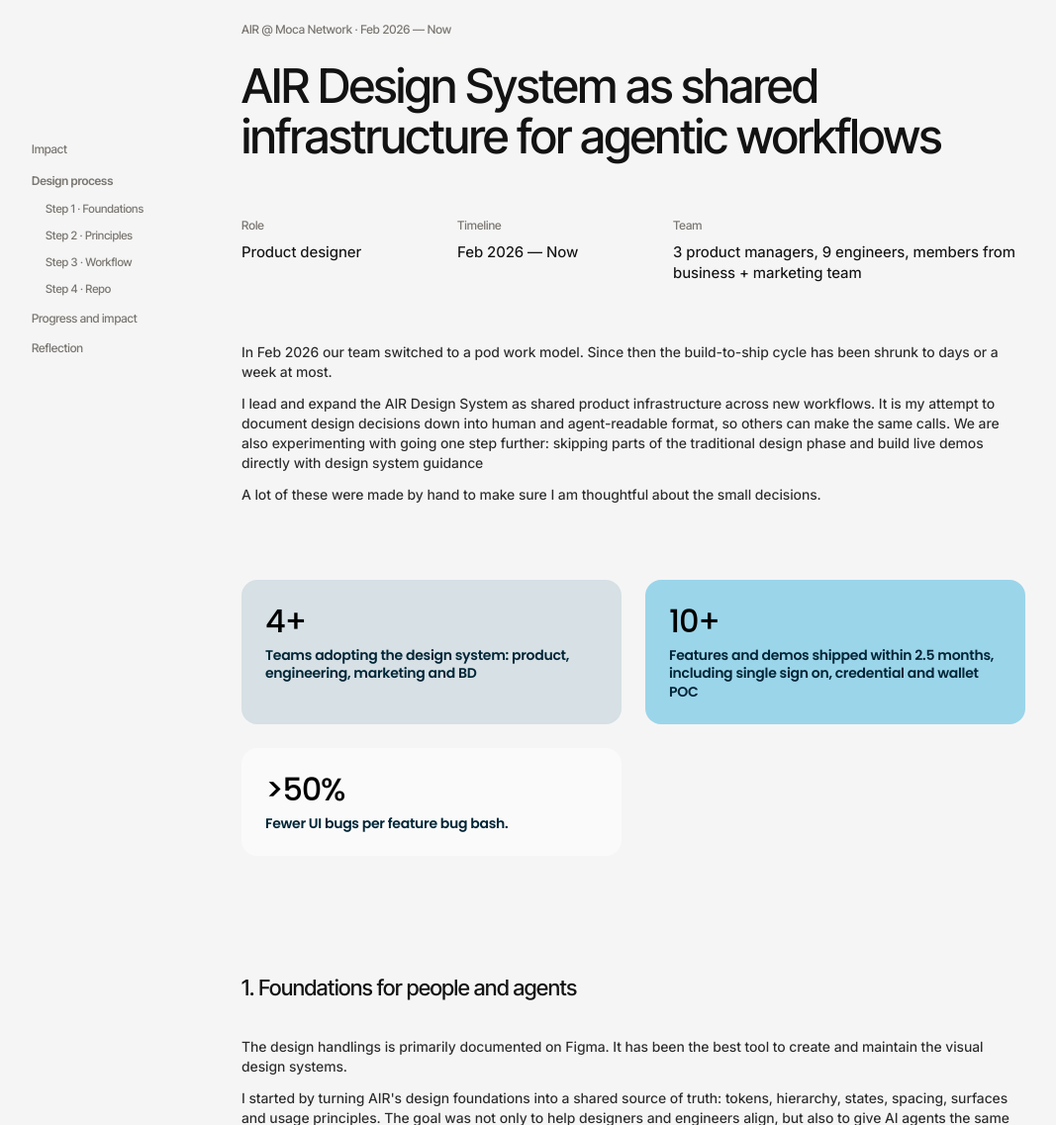
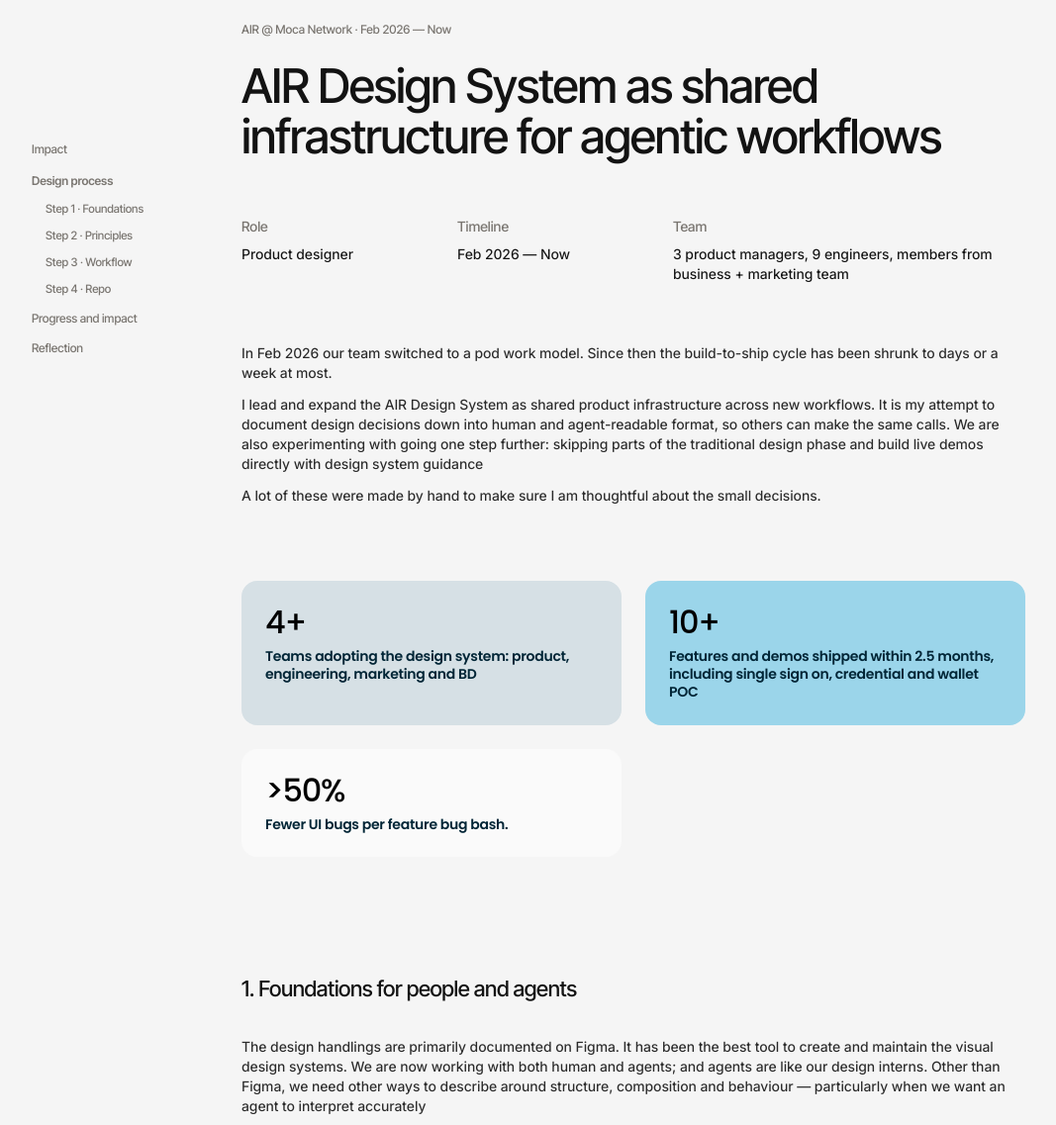
Before and after one commit to wongcheukyiu328-lab/my-portfolio, a plain HTML site: page projects/air.html in a window 1280 px wide. Shown: the part 149-1286 px from the top of the page at 99% size, without its empty margins (0-1067 px from the left). Drawn offline with Linux system fonts and the light colour scheme; a web font is replaced by a local one.

Commit message:
AIR case study: expand section 1 intro, match meta strip to body size
- Section 1 opening: "is" -> "are", add humans-and-agents text
- Role/Timeline/Team labels and values set to 14px / 20px

Co-Authored-By: Claude Opus 5.5 <noreply@anthropic.com>
Claude-Session: https://claude.ai/code/session_018xt7SXkZVVKuK3iUSNJE3a

```diff
--- a/projects/air.html
+++ b/projects/air.html
@@ -218,8 +218,8 @@
     padding:0 0 20px;margin-top:56px;
   }
   @media (max-width:800px){.meta-strip{grid-template-columns:1fr;gap:24px}}
-  .meta-strip .m-lbl{font-family:var(--f-display);font-weight:400;font-size:12px;letter-spacing:0;text-transform:none;color:var(--muted);margin-bottom:8px}
-  .meta-strip .m-val{font-size:15px;color:var(--ink);line-height:1.4}
+  .meta-strip .m-lbl{font-family:var(--f-display);font-weight:400;font-size:14px;line-height:20px;letter-spacing:0;text-transform:none;color:var(--muted);margin-bottom:8px}
+  .meta-strip .m-val{font-size:14px;color:var(--ink);line-height:20px}
 
   /* Impact — AIR Design System spec (Figma 8880:2719) */
   .impact-cards{
@@ -852,8 +852,12 @@
       </header>
       <div class="chap-body">
         <p>
-          The design handlings is primarily documented on Figma. It has been the
+          The design handlings are primarily documented on Figma. It has been the
           best tool to create and maintain the visual design systems.
+          We are now working with both human and agents; and agents are like
+          our design interns. Other than Figma, we need other ways to describe
+          around structure, composition and behaviour — particularly when we
+          want an agent to interpret accurately
         </p>
         <p>
           I started by turning AIR's design foundations into a shared source of
```
